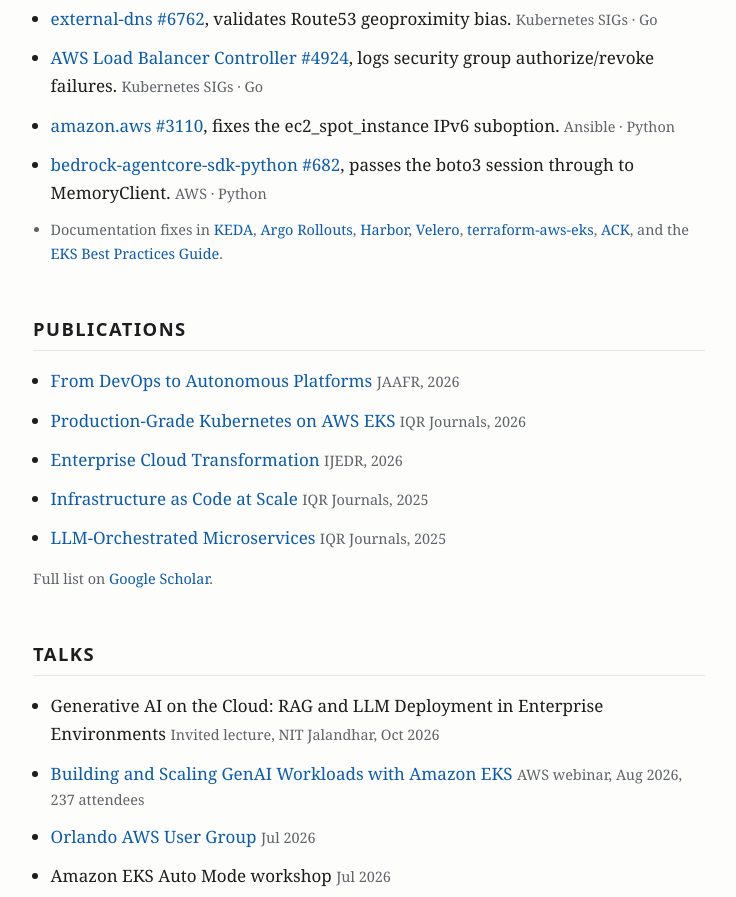
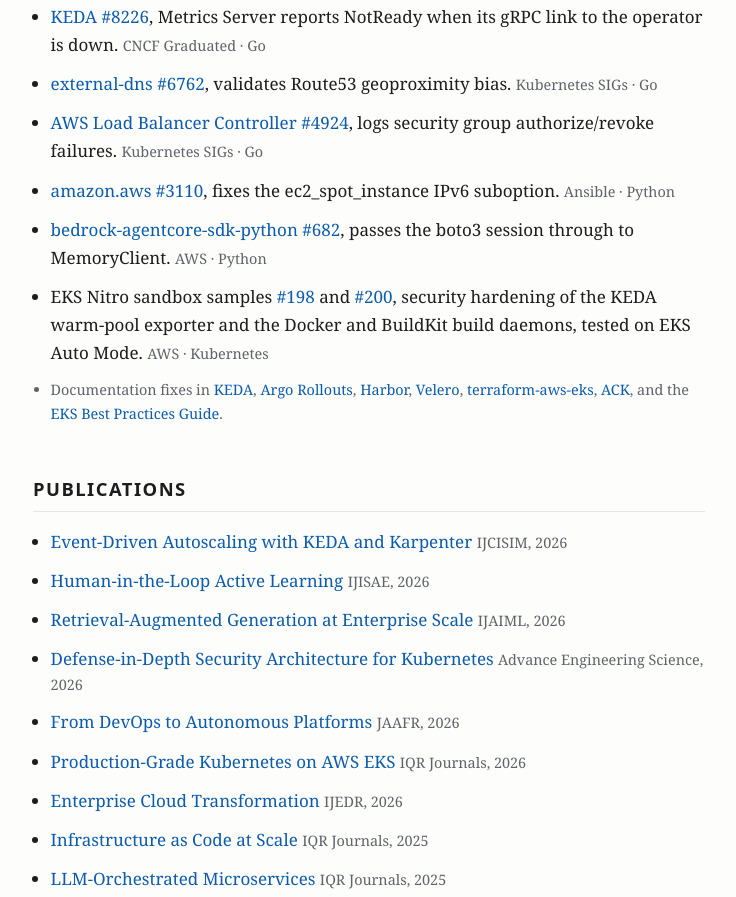
Before and after one commit to avneetbansal-aws/avneetbansal-aws.github.io, a plain HTML site: page index.html in a window 1280 px wide. Shown: the part 1827-2724 px from the top of the page, without its empty margins (271-1007 px from the left). Drawn offline with Linux system fonts and the light colour scheme.

Commit message:
Add EKS Nitro sandbox PRs, four publications; drop client names

```diff
--- a/index.html
+++ b/index.html
@@ -70,7 +70,7 @@ ior <!DOCTYPE html>
     <h2 id="about-h">About</h2>
     <p>I am a Senior Delivery Consultant at Amazon Web Services Professional Services, where I build cloud-native platforms and Generative AI systems for enterprise customers. My work sits where Kubernetes, infrastructure as code, and large language models meet production.</p>
     <p>Most recently I designed an agentic contract-intelligence platform on Amazon Bedrock AgentCore. It routes each extracted field to the right model at runtime, heals itself from human corrections, and cut per-document processing cost by about 75%. The platform received the CV-S3 2026 AI-Powered Automation Excellence Award.</p>
-    <p>Before AWS, I spent over a decade in build, release, and DevOps engineering for Universal Studios, NBCUniversal, Ford, and Ygrene Energy Fund. I contribute upstream to CNCF and Kubernetes SIGs projects such as KEDA, Argo, Harbor, and external-dns.</p>
+    <p>Before AWS, I spent over a decade in build, release, and DevOps engineering for media, entertainment, and automotive companies, and at Ygrene Energy Fund. I contribute upstream to CNCF and Kubernetes SIGs projects such as KEDA, Argo, Harbor, and external-dns.</p>
     <p class="hint">Hint: what keeps a pod from receiving traffic it cannot serve? (9 letters)</p>
     <ul class="chips" aria-label="Certifications">
       <li>CKA</li><li>CKAD</li><li>CKS</li><li>AWS SA Professional</li><li>AWS DevOps Professional</li>
@@ -82,6 +82,7 @@ ior <!DOCTYPE html>
     <h2 id="news-h">News</h2>
     <ul class="news">
       <li><time datetime="2026-11">Nov 2026</time><span>Published a benchmark of Amazon Textract, Bedrock Data Automation and vision LLMs on invoice photos and a 6-page invoice: <a href="https://dev.to/avneet_bansal_a65b3f31fc4/textract-vs-bedrock-data-automation-vs-vision-llms-on-invoice-photos-140-images-and-a-6-page-59n9">Textract vs BDA vs Vision LLMs on Invoice Photos</a>.</span></li>
+      <li><time datetime="2026-11">Nov 2026</time><span>Two security-hardening PRs merged into the <a href="https://github.com/aws-samples/sample-eks-nitro-sandbox">Amazon EKS Nitro sandbox samples</a>: <a href="https://github.com/aws-samples/sample-eks-nitro-sandbox/pull/198">#198</a> and <a href="https://github.com/aws-samples/sample-eks-nitro-sandbox/pull/200">#200</a>.</span></li>
       <li><time datetime="2026-11">Nov 2026</time><span>Published a benchmark of my two memory libraries against a plain LLM on Amazon Bedrock: <a href="https://dev.to/avneet_bansal_a65b3f31fc4/spatial-memory-vs-correction-memory-i-benchmarked-both-against-a-plain-llm-3c39">Spatial Memory vs Correction Memory</a>.</span></li>
       <li><time datetime="2026-10">Oct 2026</time><span>Invited lecture at NIT Jalandhar on RAG and LLM deployment in enterprise environments.</span></li>
       <li><time datetime="2026-10">Oct 2026</time><span>Merged fixes into <a href="https://github.com/kubernetes-sigs/external-dns/pull/6762">external-dns</a> and the <a href="https://github.com/kubernetes-sigs/aws-load-balancer-controller/pull/4924">AWS Load Balancer Controller</a>.</span></li>
@@ -106,6 +107,7 @@ ior <!DOCTYPE html>
       <li><a href="https://github.com/kubernetes-sigs/aws-load-balancer-controller/pull/4924">AWS Load Balancer Controller #4924</a>, logs security group authorize/revoke failures. <span class="meta">Kubernetes SIGs · Go</span></li>
       <li><a href="https://github.com/ansible-collections/amazon.aws/pull/3110">amazon.aws #3110</a>, fixes the ec2_spot_instance IPv6 suboption. <span class="meta">Ansible · Python</span></li>
       <li><a href="https://github.com/aws/bedrock-agentcore-sdk-python/pull/682">bedrock-agentcore-sdk-python #682</a>, passes the boto3 session through to MemoryClient. <span class="meta">AWS · Python</span></li>
+      <li>EKS Nitro sandbox samples <a href="https://github.com/aws-samples/sample-eks-nitro-sandbox/pull/198">#198</a> and <a href="https://github.com/aws-samples/sample-eks-nitro-sandbox/pull/200">#200</a>, security hardening of the KEDA warm-pool exporter and the Docker and BuildKit build daemons, tested on EKS Auto Mode. <span class="meta">AWS · Kubernetes</span></li>
       <li class="meta">Documentation fixes in <a href="https://github.com/kedacore/keda-docs/pull/1884">KEDA</a>, <a href="https://github.com/argoproj/argo-rollouts/pull/5064">Argo Rollouts</a>, <a href="https://github.com/goharbor/website/pull/771">Harbor</a>, <a href="https://github.com/vmware-tanzu/velero/pull/10590">Velero</a>, <a href="https://github.com/terraform-aws-modules/terraform-aws-eks/pull/3753">terraform-aws-eks</a>, <a href="https://github.com/aws-controllers-k8s/docs/pull/87">ACK</a>, and the <a href="https://github.com/aws/aws-eks-best-practices/pull/770">EKS Best Practices Guide</a>.</li>
     </ul>
   </section>
@@ -113,6 +115,10 @@ ior <!DOCTYPE html>
   <section id="publications" aria-labelledby="pub-h">
     <h2 id="pub-h">Publications</h2>
     <ul class="list">
+      <li><a href="https://cspub-ijcisim.org/index.php/ijcisim/article/view/3886">Event-Driven Autoscaling with KEDA and Karpenter</a> <span class="meta">IJCISIM, 2026</span></li>
+      <li><a href="https://ijisae.org/index.php/IJISAE/article/view/8376">Human-in-the-Loop Active Learning</a> <span class="meta">IJISAE, 2026</span></li>
+      <li><a href="https://www.svedbergopen.com/index.php/ijaiml/article/view/413">Retrieval-Augmented Generation at Enterprise Scale</a> <span class="meta">IJAIML, 2026</span></li>
+      <li><a href="https://advanceengineeringscience.com/article/528-defense-in-depth-security-architecture-for-kubernetes-workloads-zero-trust-policy-as-code-and-runtime-threat-detection">Defense-in-Depth Security Architecture for Kubernetes</a> <span class="meta">Advance Engineering Science, 2026</span></li>
       <li><a href="https://rjwave.org/jaafr/viewpaperforall.php?paper=JAAFR2606735">From DevOps to Autonomous Platforms</a> <span class="meta">JAAFR, 2026</span></li>
       <li><a href="https://www.iqrjournals.com/2026/06/production-grade-kubernetes-on-aws-eks_02078032416.html">Production-Grade Kubernetes on AWS EKS</a> <span class="meta">IQR Journals, 2026</span></li>
       <li><a href="https://rjwave.org/ijedr/viewpaperforall.php?paper=IJEDR26A2855">Enterprise Cloud Transformation</a> <span class="meta">IJEDR, 2026</span></li>
```
